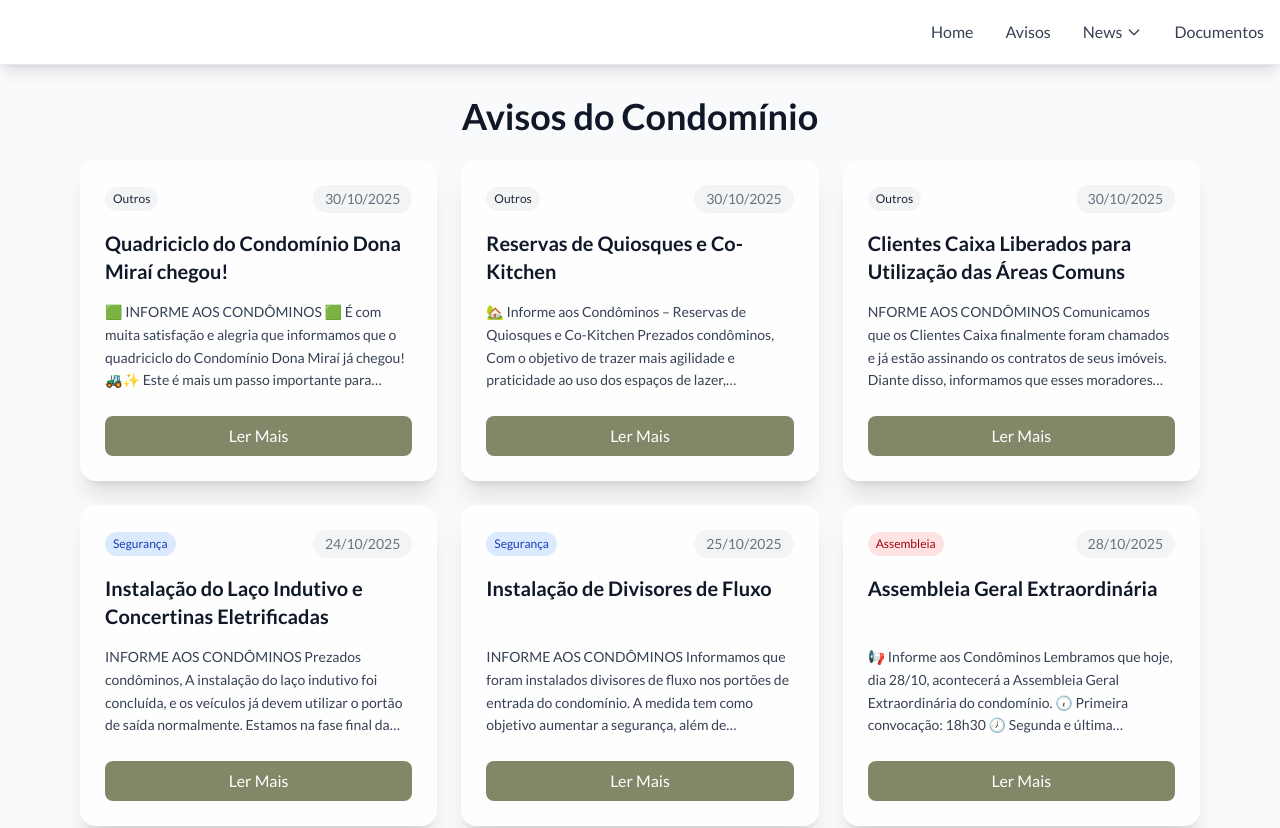
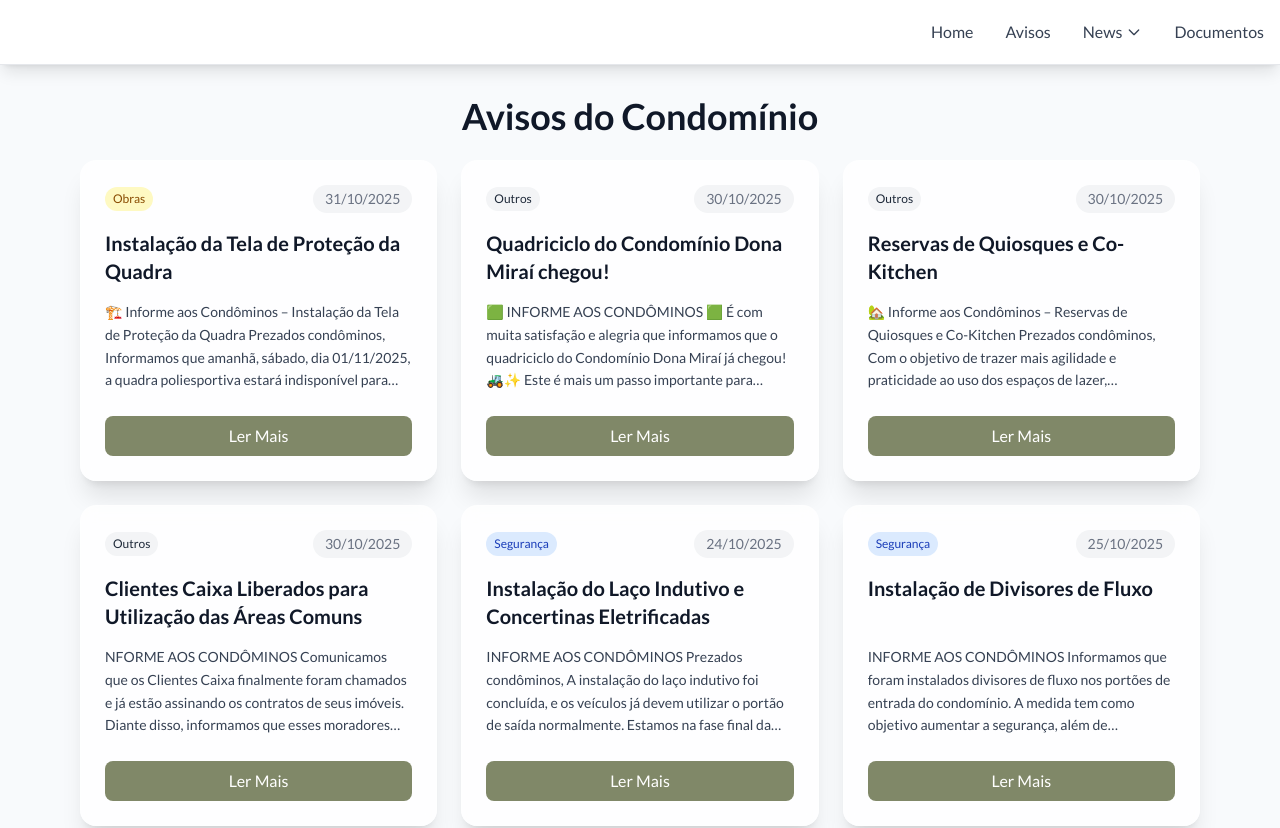
Before and after one commit to robdll/condominio-dona-mirai, a Next.js app: page /avisos in a window 1280 px wide. Shown: the top 828 px of the page. Built offline with nearby package versions, Linux system fonts and the light colour scheme.

Commit message:
update apt modal and add notice

```diff
--- a/src/components/Avisos/avisos.constant.js
+++ b/src/components/Avisos/avisos.constant.js
@@ -112,6 +112,29 @@ Atenciosamente,
 A Administração`,
     category: "Outros",
   },
+  {
+    id: 7,
+    title: "Instalação da Tela de Proteção da Quadra",
+    date: "2025-10-31",
+    description: `🏗️ Informe aos Condôminos – Instalação da Tela de Proteção da Quadra
+
+Prezados condôminos,
+
+Informamos que amanhã, sábado, dia 01/11/2025, a quadra poliesportiva estará indisponível para uso durante todo o dia, em razão da instalação da tela de proteção.
+
+O serviço será realizado ao longo de todo o sábado, com liberação do espaço apenas no período noturno, após a conclusão e vistoria da instalação.
+
+Sabemos que o final de semana é um período de maior utilização da quadra e, por isso, buscamos agendar a instalação em um dia mais tranquilo. No entanto, o prestador responsável só teve disponibilidade após o dia 15/11, o que tornaria o processo ainda mais demorado.
+
+Esta é mais uma das ações aprovadas em assembleia, voltada à melhoria das estruturas de lazer e à segurança de todos.
+Estamos trabalhando continuamente para fazer do Condomínio Dona Miraí o melhor da cidade, com conforto, organização e valorização do nosso espaço comum.
+
+Agradecemos a compreensão e colaboração de todos.
+
+Atenciosamente,
+A Administração`,
+    category: "Obras",
+  },
 ];
 
 export const avisoCategories = [
--- a/src/components/espacoAdministracao/apartmentCard/ApartmentCard.js
+++ b/src/components/espacoAdministracao/apartmentCard/ApartmentCard.js
@@ -14,6 +14,12 @@ const ApartmentCard = ({ apartment }) => {
 
   const handleCloseModal = () => {
     setIsModalOpen(false);
+  };
+
+  const handleBackdropClick = (e) => {
+    if (e.target === e.currentTarget) {
+      handleCloseModal();
+    }
   };
 
   const goToNextImage = () => {
@@ -112,7 +118,10 @@ const ApartmentCard = ({ apartment }) => {
 
       {/* Modal */}
       {isModalOpen && (
-        <div className="fixed inset-0 bg-black bg-opacity-50 flex items-center justify-center z-50 p-4">
+        <div
+          className="fixed inset-0 bg-black/50 flex items-center justify-center z-50 p-4"
+          onClick={handleBackdropClick}
+        >
           <div className="bg-white rounded-lg max-w-4xl w-full max-h-[90vh] overflow-hidden">
             <div className="flex justify-between items-center p-6 border-b">
               <h2 className="text-2xl font-bold text-gray-900">
@@ -120,7 +129,7 @@ const ApartmentCard = ({ apartment }) => {
               </h2>
               <button
                 onClick={handleCloseModal}
-                className="text-gray-400 hover:text-gray-600 text-2xl"
+                className="text-gray-400 hover:text-gray-600 text-2xl cursor-pointer"
               >
                 ×
               </button>
```
